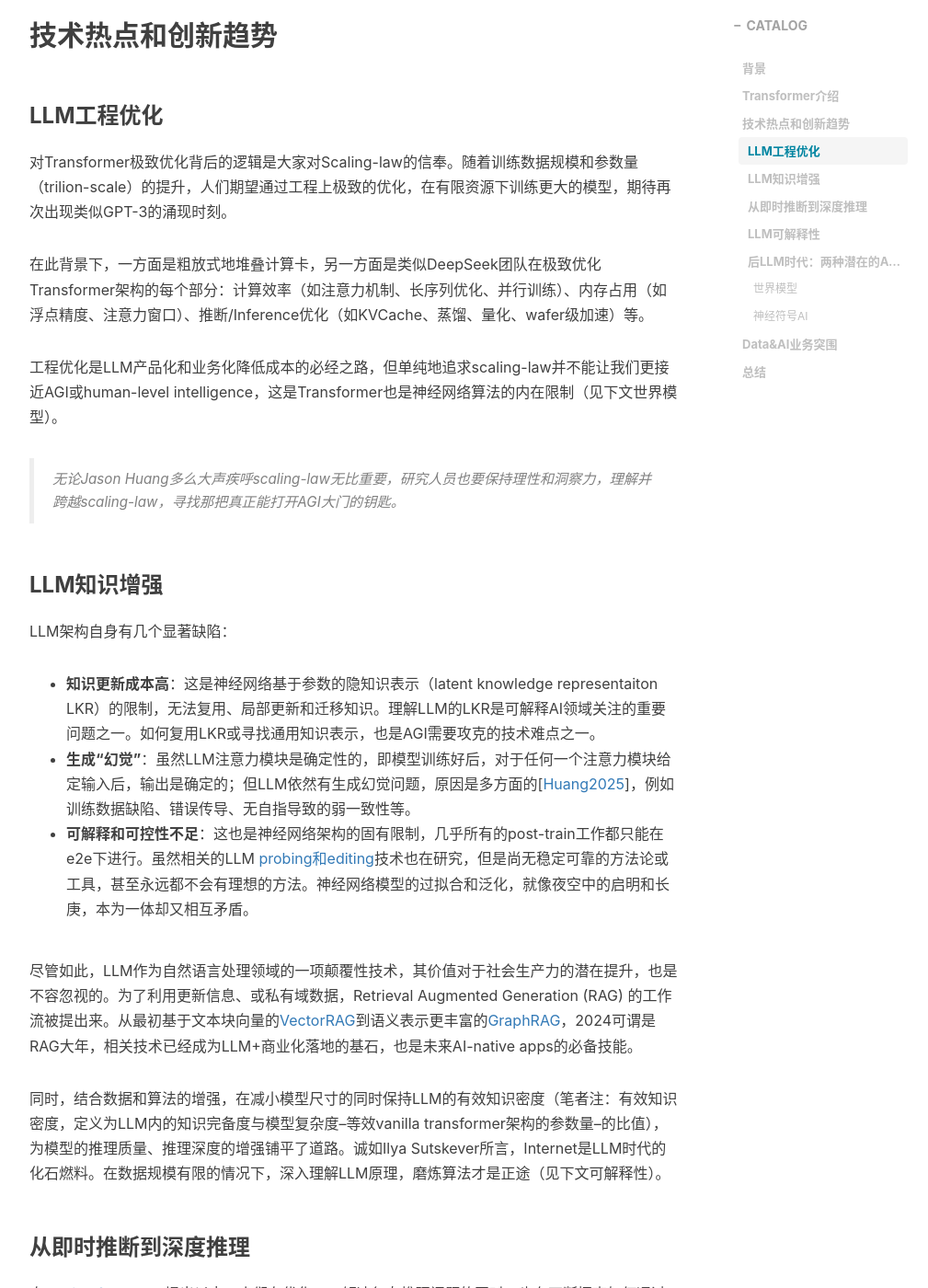
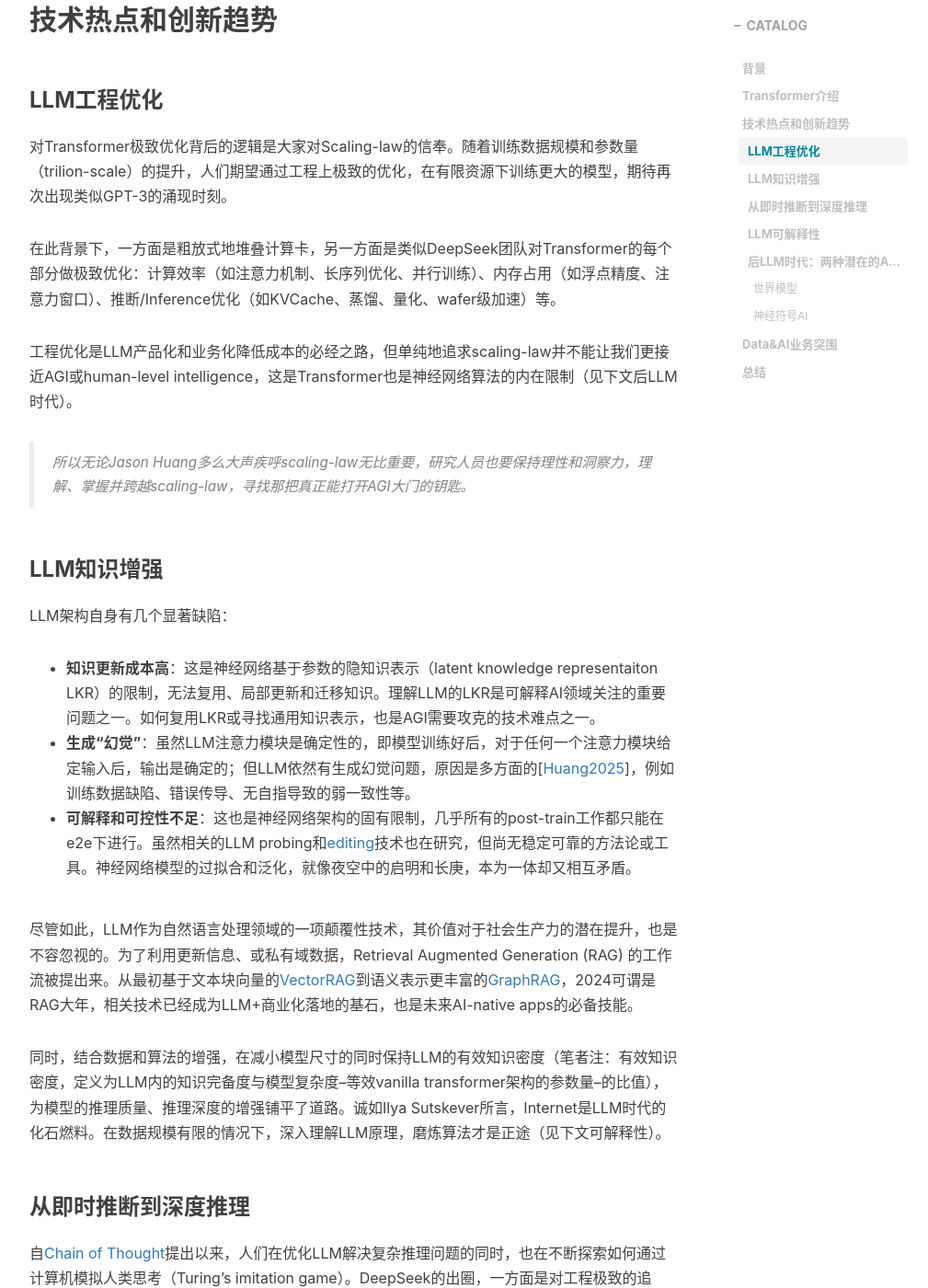
Before and after one commit to lambdacogito/lambdacogito.github.io, a Jekyll site: the page built from content/_posts/2025-02-21-data-ai-trends-2025-zh.md, in a window 1280 px wide and 1400 px high, scrolled down 2121 px. Shown: the whole window at 92% size, without its empty margins (233-1242 px from the left). Built offline with Jekyll 4.4.1, drawn with Linux system fonts in a browser that asks for light colours; nearby versions of some CDN libraries; comment, search, counter and statistics services are not loaded; some of the changed text lies outside the part shown.

Commit message:
"Update:  content/_posts/2025-02-21-data-ai-trends-2025-zh.md"

```diff
--- a/content/_posts/2025-02-21-data-ai-trends-2025-zh.md
+++ b/content/_posts/2025-02-21-data-ai-trends-2025-zh.md
@@ -15,7 +15,7 @@
 
 Transformer属于深度神经网络的架构之一，具体属于**无监督的自回归预训练**模型。无监督（Self-supervised）意味着不需要人工标记数据，模型自动学习中间特征表示，并具备迁移学习能力。**自回归**（Auto-regressive）是预训练模型的方法之一，其本质在“回归”，基于过去的数据预测未来，例如LLM预测下一个token。**预训练**指通过大量的随机样本对模型进行拟合，尚不具备（高效的）场景化问题解决能力，因此需要post-train阶段对模型进行微调，以适应下游问题和场景。
 
-> 与AR相关的另一种预训练方法是**自编码**（Auto-encoding），如[BERT](https://arxiv.org/abs/1810.04805)提出的掩码语言模型，通过遮挡样本随机位置的信息，模型可结合上下文信息，学习丰富的语言符号表示，方便下游复用。
+与AR相关的另一种预训练方法是**自编码**（Auto-encoding），如[BERT](https://arxiv.org/abs/1810.04805)提出的掩码语言模型，通过遮挡样本随机位置的信息，模型可结合上下文信息，学习丰富的语言符号表示，方便下游复用。
 
 AR和AE是两种常用的生成式语言模型的预训练方法，但并非全部，例如[XLNet](https://arxiv.org/abs/1906.08237)提出排列语言模型实现双向上下文的结合，同时具备AR和AE的优势。此外，虽然**强化学习**和**对抗学习**也在某些LLM训练中（如DeepSeek-R1）发挥了重要作用，但其作为核心训练算法的模型和应用场景，仍有待进一步探索。在图计算领域，虽然AR和AE同样被用来训练图节点的低维表示，并在下游图任务中取得了不错的效果，但是Graph-native的训练方法仍在探索阶段。
 
@@ -37,11 +37,11 @@
 
 对Transformer极致优化背后的逻辑是大家对Scaling-law的信奉。随着训练数据规模和参数量（trilion-scale）的提升，人们期望通过工程上极致的优化，在有限资源下训练更大的模型，期待再次出现类似GPT-3的涌现时刻。
 
-在此背景下，一方面是粗放式地堆叠计算卡，另一方面是类似DeepSeek团队在极致优化Transformer架构的每个部分：计算效率（如注意力机制、长序列优化、并行训练）、内存占用（如浮点精度、注意力窗口）、推断/Inference优化（如KVCache、蒸馏、量化、wafer级加速）等。
+在此背景下，一方面是粗放式地堆叠计算卡，另一方面是类似DeepSeek团队对Transformer的每个部分做极致优化：计算效率（如注意力机制、长序列优化、并行训练）、内存占用（如浮点精度、注意力窗口）、推断/Inference优化（如KVCache、蒸馏、量化、wafer级加速）等。
 
-工程优化是LLM产品化和业务化降低成本的必经之路，但单纯地追求scaling-law并不能让我们更接近AGI或human-level intelligence，这是Transformer也是神经网络算法的内在限制（见下文世界模型）。
+工程优化是LLM产品化和业务化降低成本的必经之路，但单纯地追求scaling-law并不能让我们更接近AGI或human-level intelligence，这是Transformer也是神经网络算法的内在限制（见下文后LLM时代）。
 
-> 无论Jason Huang多么大声疾呼scaling-law无比重要，研究人员也要保持理性和洞察力，理解并跨越scaling-law，寻找那把真正能打开AGI大门的钥匙。
+> 所以无论Jason Huang多么大声疾呼scaling-law无比重要，研究人员也要保持理性和洞察力，理解、掌握并跨越scaling-law，寻找那把真正能打开AGI大门的钥匙。
 
 ### LLM知识增强
 
@@ -49,7 +49,7 @@
 
 * **知识更新成本高**：这是神经网络基于参数的隐知识表示（latent knowledge representaiton LKR）的限制，无法复用、局部更新和迁移知识。理解LLM的LKR是可解释AI领域关注的重要问题之一。如何复用LKR或寻找通用知识表示，也是AGI需要攻克的技术难点之一。
 * **生成“幻觉”**：虽然LLM注意力模块是确定性的，即模型训练好后，对于任何一个注意力模块给定输入后，输出是确定的；但LLM依然有生成幻觉问题，原因是多方面的[[Huang2025](https://dl.acm.org/doi/abs/10.1145/3703155)]，例如训练数据缺陷、错误传导、无自指导致的弱一致性等。
-* **可解释和可控性不足**：这也是神经网络架构的固有限制，几乎所有的post-train工作都只能在e2e下进行。虽然相关的LLM [probing和editing](https://arxiv.org/abs/2202.05262)技术也在研究，但是尚无稳定可靠的方法论或工具，甚至永远都不会有理想的方法。神经网络模型的过拟合和泛化，就像夜空中的启明和长庚，本为一体却又相互矛盾。
+* **可解释和可控性不足**：这也是神经网络架构的固有限制，几乎所有的post-train工作都只能在e2e下进行。虽然相关的LLM probing和[editing](https://arxiv.org/abs/2202.05262)技术也在研究，但尚无稳定可靠的方法论或工具。神经网络模型的过拟合和泛化，就像夜空中的启明和长庚，本为一体却又相互矛盾。
 
 尽管如此，LLM作为自然语言处理领域的一项颠覆性技术，其价值对于社会生产力的潜在提升，也是不容忽视的。为了利用更新信息、或私有域数据，Retrieval Augmented Generation (RAG) 的工作流被提出来。从最初基于文本块向量的[VectorRAG](https://arxiv.org/abs/2005.11401)到语义表示更丰富的[GraphRAG](https://arxiv.org/abs/2404.16130)，2024可谓是RAG大年，相关技术已经成为LLM+商业化落地的基石，也是未来AI-native apps的必备技能。
 
```
Also changed, not shown: other parts of content/_posts/2025-02-21-data-ai-trends-2025-zh.md (+2 -0 lines).
